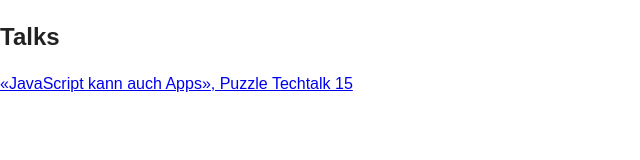
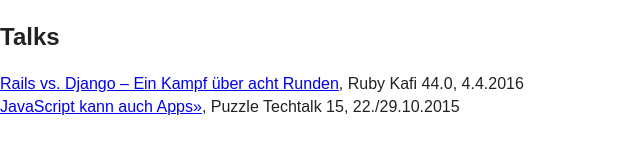
Before and after one commit to hupf/hupf.github.io, a plain HTML site: page index.html in a window 1280 px wide. Shown: the whole page, without its empty margins (0-640 px from the left). Drawn offline with Linux system fonts and the light colour scheme.

Commit message:
add link to django vs. rails slides

```diff
--- a/index.html
+++ b/index.html
@@ -21,7 +21,8 @@
         <![endif]-->
 
       <h2>Talks</h2>
-      <a href="javascript-kann-auch-apps/index.html">«JavaScript kann auch Apps», Puzzle Techtalk 15</a>
+      <a href="http://slides.com/hupf/rails-vs-django">Rails vs. Django – Ein Kampf über acht Runden</a>, Ruby Kafi 44.0, 4.4.2016<br>
+      <a href="javascript-kann-auch-apps/index.html">JavaScript kann auch Apps»</a>, Puzzle Techtalk 15, 22./29.10.2015</a><br>
 
         <script src="js/main.js"></script>
     </body>
```
